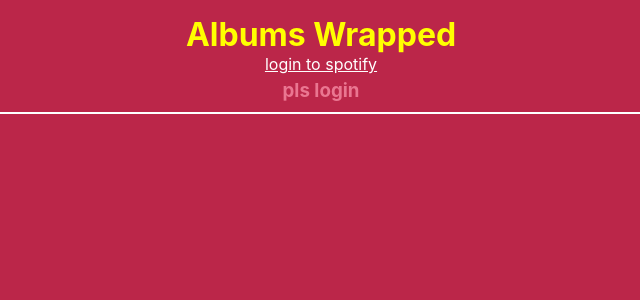
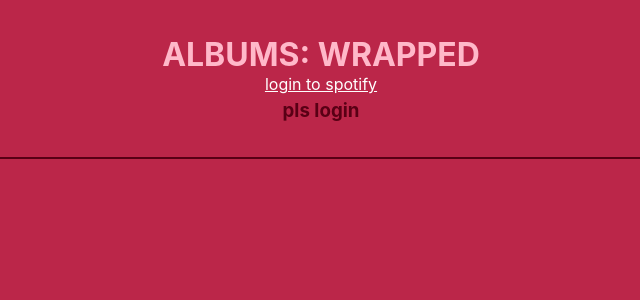
Before and after one commit to savoryboi/albumify, a React (Create React App) app: page / in a window 1280 px wide. Shown: the top 300 px of the page, without its empty margins (319-959 px from the left). Built offline with nearby package versions, Linux system fonts and the light colour scheme.

Commit message:
more styling

```diff
--- a/src/App.css
+++ b/src/App.css
@@ -16,19 +16,24 @@
   padding: 15px 2%;
 }
 div.auth_stuff h1 {
-  color: yellow;
+  color: #FFB8C9;
+  padding: 20px 10px 0px 10px;
 }
 
 
 div.auth_stuff h3, label {
-  color: #EA7691;
+  color: #590015;
   padding: 5px;
 }
 
 #album_list_header {
-  margin: auto;
-  padding: 20px;
-  color: #3B000E;
+  margin:0 auto 20px;
+  background-color: #ffb8c9;
+  padding: 35px;
+  color: black;
+  font-size: 40px;
+  border: 2px solid #CB4665;
+  border-radius: 15px;
 }
 
 .auth_stuff button {
@@ -37,7 +42,7 @@
   color: black;
   font-weight: bold;
   padding: 8px 5%;
-  margin: 4px auto;
+  margin: 20px auto;
   transition: .444s;
 }
 
@@ -45,11 +50,12 @@
   background-color: #CB4665;
   color: white;
 }
-.divider {
+div.divider {
   height: 1.8px;
-  background-color: white;
+  background-color: #590015;
   width: 100%;
-  margin: 5px 0 2px;
+  margin: 30px 0px;
+
 }
 
 div#top-track-display {
@@ -70,8 +76,12 @@
   font-size: 14px;
 }
 
+.album_wrapper:last-child {
+  margin-bottom: 20px;
+}
+
 .album_name {
-  color: black;
+  color:#FFB8C9 ;
   font-size: 24px;
   /* max-width: 20px; */
   margin-bottom: 3px;
@@ -84,7 +94,7 @@
   margin: 3px;
   padding: 2px 4px;
   font-size: 18px;
-  color:#f189a1 ;
+  color: #000000;
 }
 
 img.album_cover {
--- a/src/App.js
+++ b/src/App.js
@@ -166,7 +166,7 @@
   return (
     <div className="App">
       <div className='auth_stuff'>
-        <h1>Albums Wrapped</h1>
+        <h1>ALBUMS: WRAPPED</h1>
         {!token ?
           <a id='loginLink' href={`${AUTH_ENDPOINT}?client_id=${CLIENT_ID}&redirect_uri=${REDIRECT_URI}&scope=${SCOPE}&response_type=${RESPONSE_TYPE}&show_dialogue=true`}>login to spotify</a>
 
```
